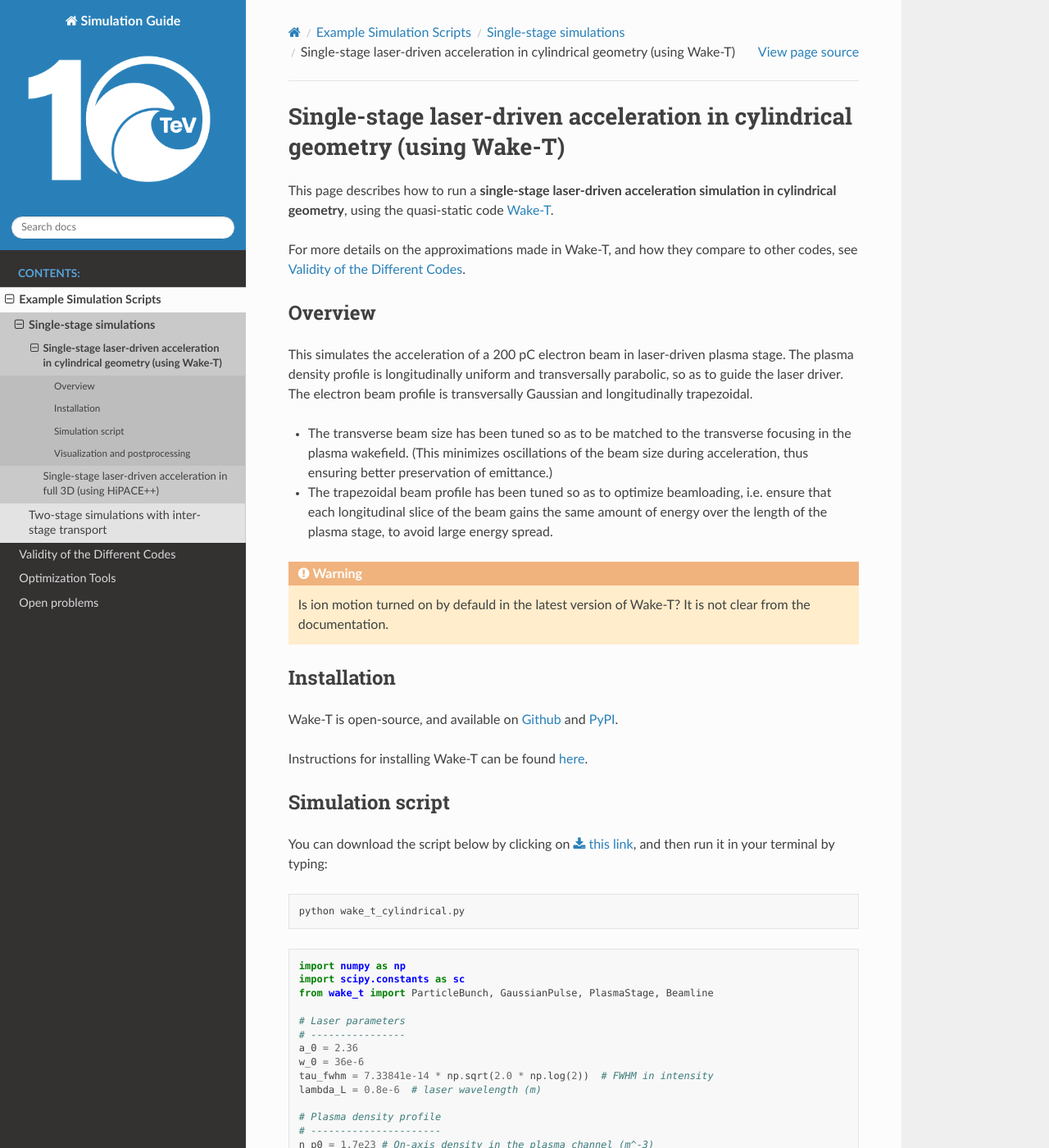
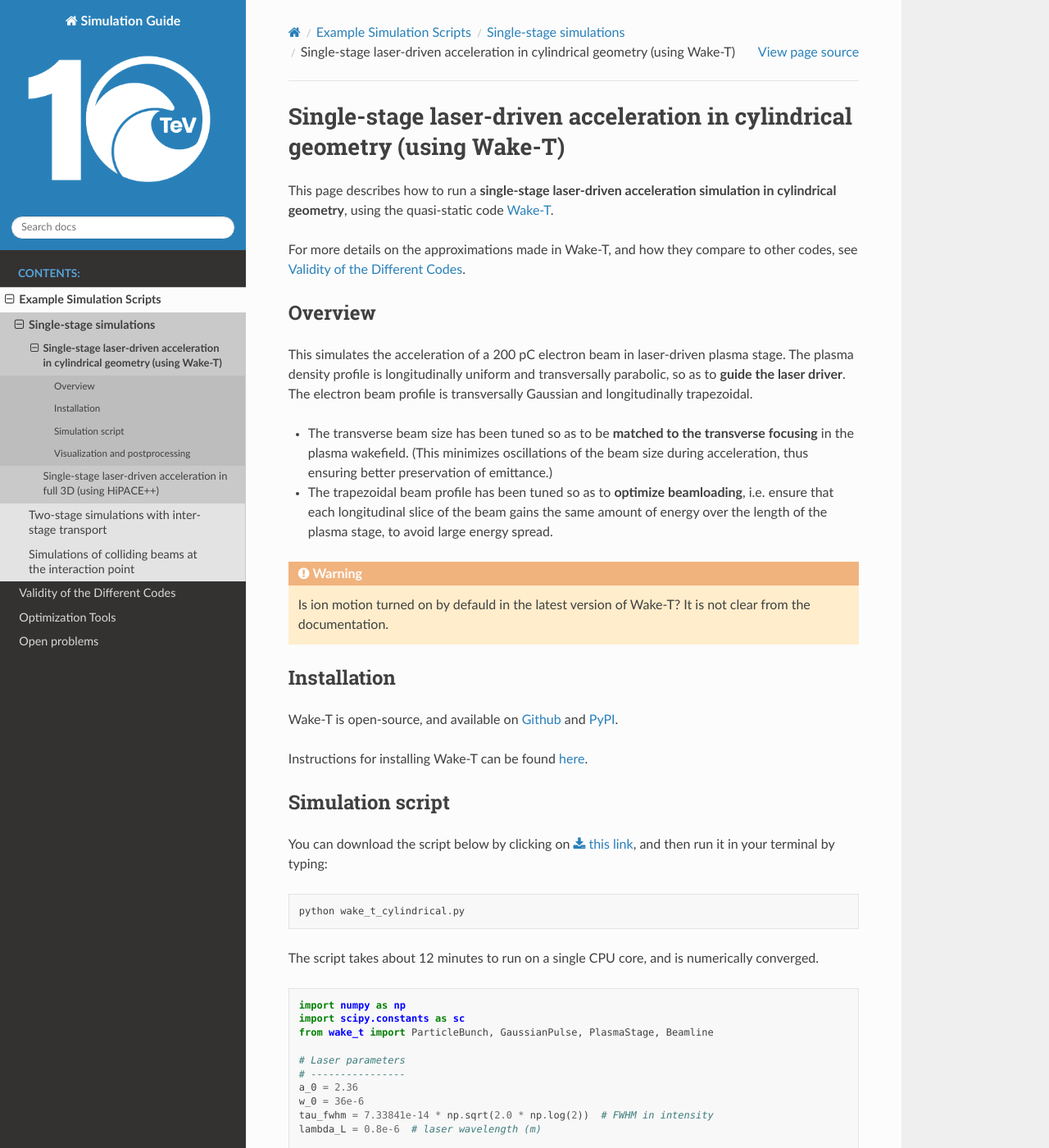
Before and after one commit to 10TeV-wakefield-collider/simulation_guide, a Sphinx documentation site: the page built from docs/example_simulations/single_stage/wake_t_cylindrical.rst, in a window 1280 px wide and 1400 px high. Shown: the whole window at 82% size. Built offline with Sphinx 7.4.7 and the Read the Docs theme 3.1.0, drawn with Linux system fonts in a browser that asks for light colours.

Commit message:
Updates to the documentation

```diff
--- a/docs/example_simulations/index.rst
+++ b/docs/example_simulations/index.rst
@@ -8,6 +8,7 @@ This section contains various example simulation scripts and their documentation
 
    single_stage
    two_stage_transport
+   interaction_point
 
 
 If you encounter any issues or bugs with the simulation scripts, please report them on our `GitHub Issues page <https://github.com/10TeV-wakefield-collider/simulation_guide/issues>`_.
--- /dev/null
+++ b/docs/example_simulations/interaction_point.rst
@@ -0,0 +1,2 @@
+Simulations of colliding beams at the interaction point
+=======================================================
--- a/docs/example_simulations/single_stage/wake_t_cylindrical.rst
+++ b/docs/example_simulations/single_stage/wake_t_cylindrical.rst
@@ -11,13 +11,13 @@ Overview
 --------
 
 This simulates the acceleration of a 200 pC electron beam in laser-driven plasma stage.
-The plasma density profile is longitudinally uniform and transversally parabolic, so as to guide the laser driver.
+The plasma density profile is longitudinally uniform and transversally parabolic, so as to **guide the laser driver**.
 The electron beam profile is transversally Gaussian and longitudinally trapezoidal.
 
-- The transverse beam size has been tuned so as to be matched to the transverse focusing in the plasma wakefield.
+- The transverse beam size has been tuned so as to be **matched to the transverse focusing** in the plasma wakefield.
   (This minimizes oscillations of the beam size during acceleration, thus ensuring better preservation of emittance.)
 
-- The trapezoidal beam profile has been tuned so as to optimize beamloading, i.e. ensure that each longitudinal
+- The trapezoidal beam profile has been tuned so as to **optimize beamloading**, i.e. ensure that each longitudinal
   slice of the beam gains the same amount of energy over the length of the plasma stage, to avoid large energy spread.
 
 .. warning::
@@ -41,6 +41,8 @@ run it in your terminal by typing::
 
    python wake_t_cylindrical.py
 
+The script takes about 12 minutes to run on a single CPU core, and is numerically converged.
+
 .. literalinclude:: wake_t_cylindrical.py
    :language: python
 
```
